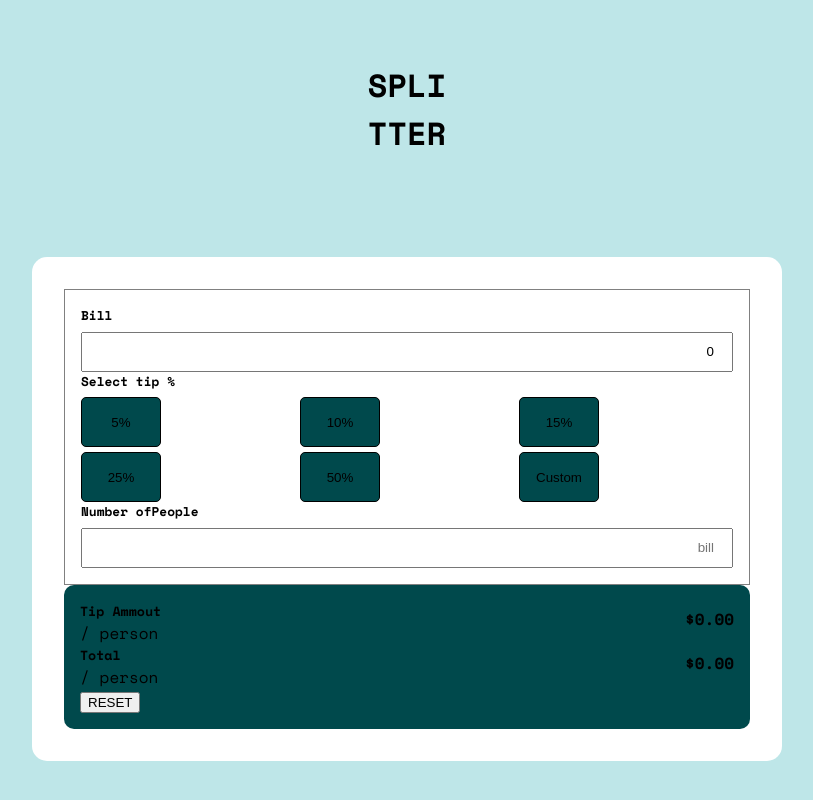
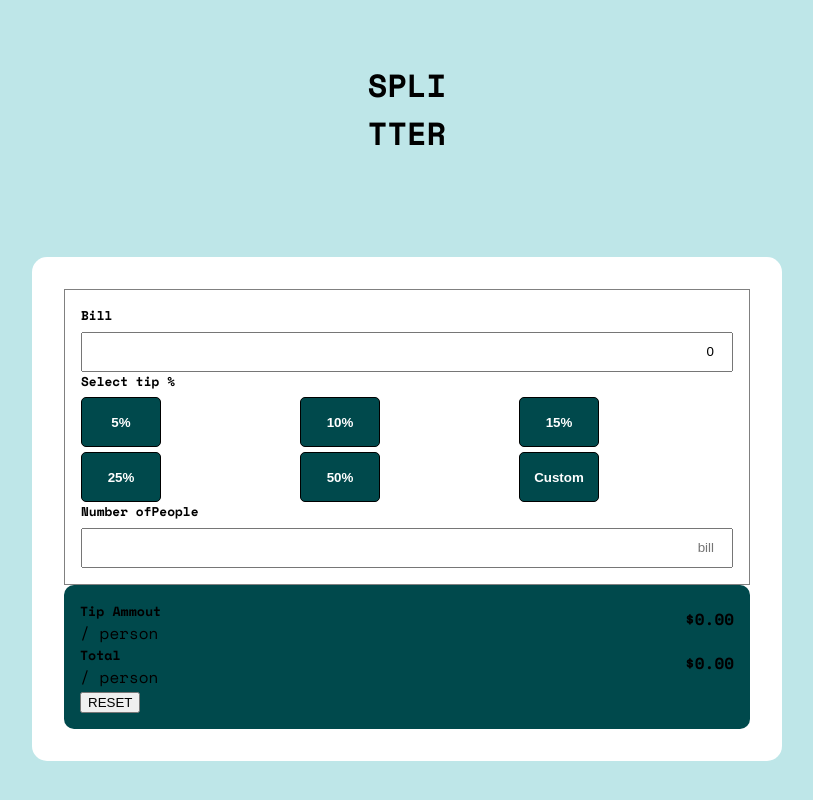
Before and after one commit to khasTema/tip-calculator-app_fe-mentor-ch, a React app: page / in a window 1280 px wide. Shown: the whole page, without its empty margins (233-1046 px from the left). Built offline with nearby package versions, Linux system fonts and the light colour scheme.

Commit message:
got buttons id number

```diff
--- a/src/css/less/_calcsettings.less
+++ b/src/css/less/_calcsettings.less
@@ -24,11 +24,17 @@ span.label {
 }
 .percent-set {
     background-color: @dark_green;
+    color: @calc_color;
+    font-weight: 700;
     border: 1px solid black;
     border-radius: 5px;
     width: 80px;
     height: 50px;
     cursor: pointer;
+    &:hover, &:focus{
+        background-color: @light_green;
+        color: @dark_green;
+    }
 }
 
 input {
--- a/src/js/components/Buttons.js
+++ b/src/js/components/Buttons.js
@@ -1,5 +1,15 @@
-import React from "react";
+import React, {useRef} from "react";
 
 export default function Buttons(props) {
-    return <button className="percent-set" onClick={() => props.clickFunction(props.id)}>{props.number}</button>
+
+    const btnEl = useRef(null)
+
+    // function thisClickHandle(params) {
+    //     console.log(btnEl.current.id)
+    // }
+
+    return <button  className="percent-set"
+                    id={props.id}
+                    ref={btnEl}
+                    onClick={props.clickFunction}>{props.number}</button>
 }
--- a/src/js/components/Calc.js
+++ b/src/js/components/Calc.js
@@ -1,4 +1,4 @@
-import React, {useState} from "react";
+import React, {useState, useRef} from "react";
 
 import Reset from "./Reset";
 import Result from "./Result";
@@ -13,8 +13,9 @@ function Calc(){
     const [numberOfPeple, setNumberOfPeople] = useState(0)
     const [isCustom, setIsCustom] = useState(false)
 
-    function getPercent(id){
-        console.log("percent" + id)
+
+    function getPercent(btn){
+        console.log(btn.target.id)
     }
 
     const percetRangeArr = [5, 10 , 15, 25 , 50,]
@@ -24,11 +25,9 @@ function Calc(){
                 key={item}
                 id={item}
                 number={item + "%"}
-                clickFunction={() => getPercent()}/>
+                clickFunction={getPercent} />
         )
     })
-
-
 
     return (
         <div className="calc--body">
@@ -50,5 +49,4 @@ function Calc(){
     )
 }
 
-
 export default Calc
```
Also changed, not shown: src/css/style.less (line endings or trailing spaces).
